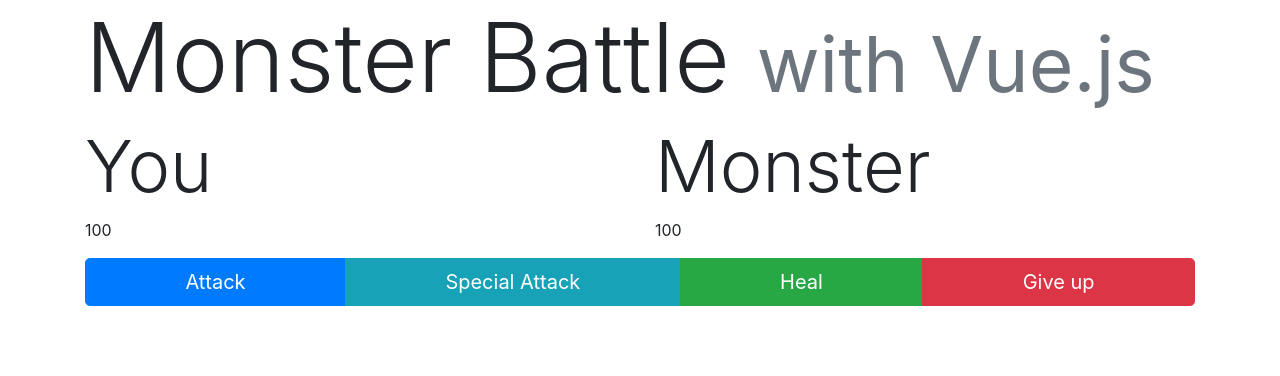
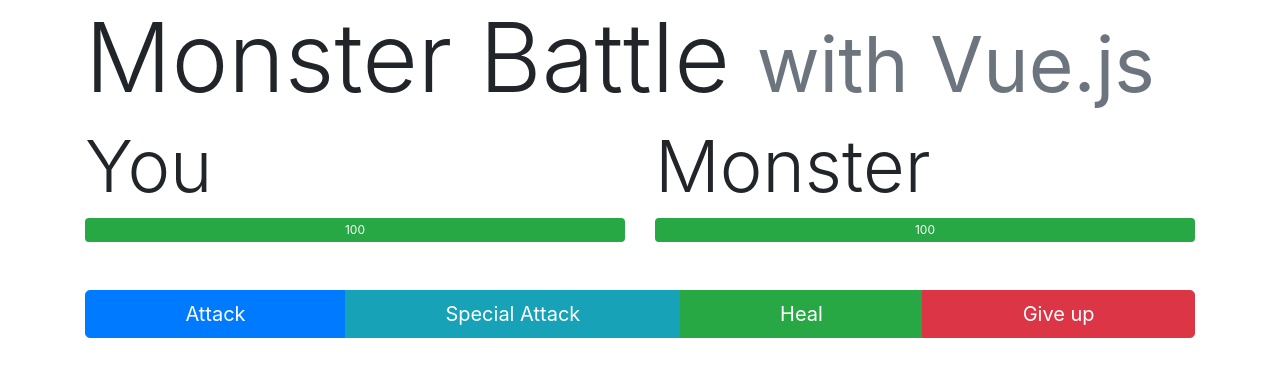
Before and after one commit to bvsatyaram/vue-monster-battle, a plain HTML site: page index.html in a window 1280 px wide. Both pictures are taken after a click on the button "Start a Game". Drawn offline with nearby package versions, Linux system fonts and the light colour scheme.

Commit message:
Show health as progress

```diff
--- a/index.html
+++ b/index.html
@@ -39,14 +39,22 @@
       <div class="row">
         <div class="col-sm">
           <h2 class="display-3">You</h2>
-          <p>{{ normalizedHealth.me }}</p>
+          <div class="health-progress progress">
+            <div :class="healthBarClasses(normalizedHealth.me)" role="progressbar" :style="healthBarStyles(normalizedHealth.me)" aria-valuenow="25" aria-valuemin="0" aria-valuemax="100">
+                {{ normalizedHealth.me }}
+            </div>
+          </div>
         </div>
         <div class="col-sm">
           <h2 class="display-3">Monster</h2>
-          <p>{{ normalizedHealth.monster }}</p>
+          <div class="health-progress progress">
+            <div :class="healthBarClasses(normalizedHealth.monster)" role="progressbar" :style="healthBarStyles(normalizedHealth.monster)" aria-valuenow="25" aria-valuemin="0" aria-valuemax="100">
+                {{ normalizedHealth.monster }}
+            </div>
+          </div>
         </div>
       </div>
-      <div class="btn-group btn-group-lg d-flex justify-content-center" role="group" aria-label="Action Buttons">
+      <div class="btn-group btn-group-lg d-flex justify-content-center mt-5" role="group" aria-label="Action Buttons">
         <button type="button" class="btn btn-primary flex-fill" @click="attack">Attack</button>
         <button type="button" class="btn btn-info flex-fill">Special Attack</button>
         <button type="button" class="btn btn-success flex-fill" @click="heal">Heal</button>
--- a/script.js
+++ b/script.js
@@ -16,6 +16,7 @@
 new Vue({
   el: '#app',
   data: {
+    health: {},
     gameOn: false
   },
   computed: {
@@ -46,6 +47,20 @@
     },
     endGame: function() {
       this.gameOn = false;
+    },
+    healthBarClasses: function(health) {
+      var classes = ['progress-bar'];
+      var contextualClasses = ['bg-danger', 'bg-warning', 'bg-info' ,'bg-success'];
+      if (health == 100) {
+        health = 99;
+      }
+      classes.push(contextualClasses[Math.floor(health / 25)]);
+      return classes;
+    },
+    healthBarStyles: function(health) {
+      return {
+        width: health + '%'
+      };
     }
   }
 })
--- a/styles.css
+++ b/styles.css
@@ -0,0 +1,3 @@
+.health-progress {
+  height: 1.5rem;
+}
```
